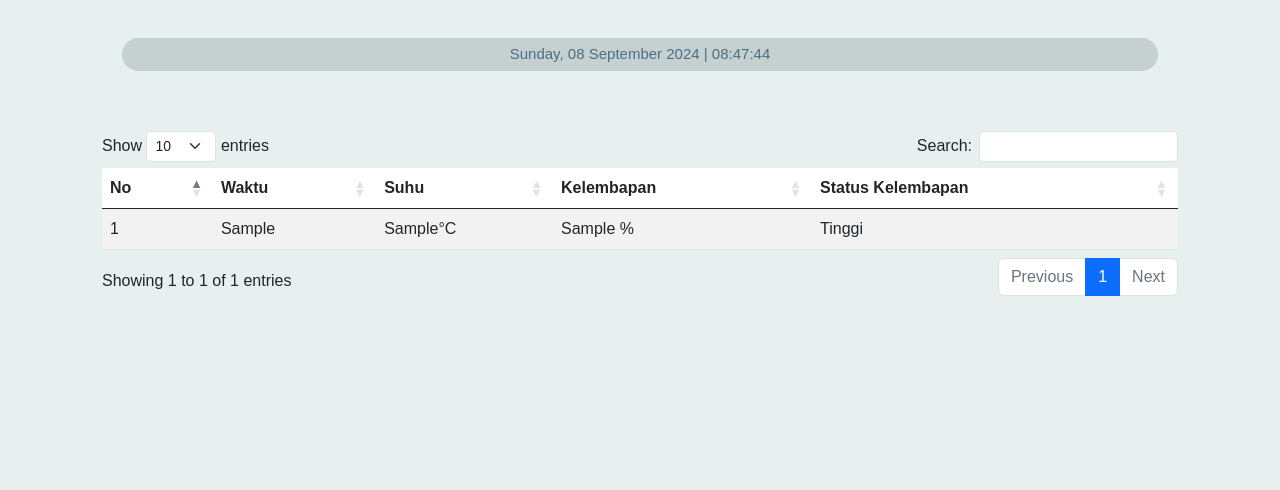
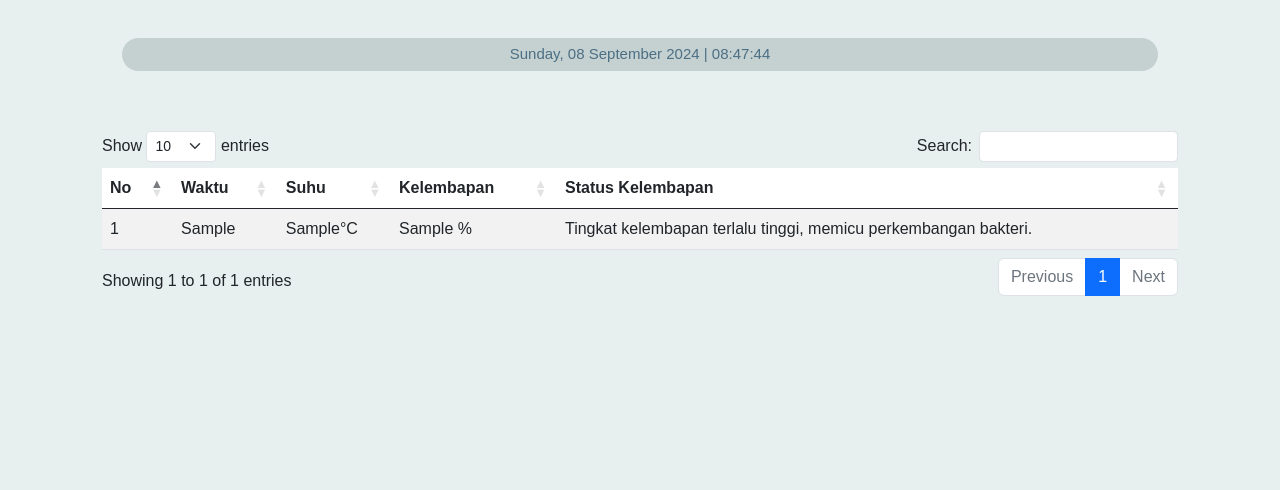
Before and after one commit to arincantikam26/digiroom, a PHP site: page /index.php?page=data in a window 1280 px wide. Shown: the part 158-648 px from the top of the page. Run offline with PHP 8.4, Linux system fonts and the light colour scheme; tables that the repository leaves empty or names only in its code hold one stand-in row (values such as "Sample post"); some libraries are stand-ins or nearby versions.

Commit message:
add new program

```diff
--- a/pages/data.php
+++ b/pages/data.php
@@ -21,7 +21,18 @@ $result = $conn->query($sql);
             if ($result->num_rows > 0) {
                 $no = 1;
                 while ($row = $result->fetch_assoc()) {
-                    $status = ($row['kelembapan'] > 50) ? 'Tinggi' : 'Baik';
+                    // Menentukan status kelembapan berdasarkan nilai kelembapan
+                    if ($row['kelembapan'] < 25) {
+                        $status = 'Tingkat kelembapan terlalu rendah, memicu kekeringan udara.';
+                    } elseif ($row['kelembapan'] >= 25 && $row['kelembapan'] < 30) {
+                        $status = 'Tingkat kelembapan udara yang rendah, namun cukup wajar.';
+                    } elseif ($row['kelembapan'] >= 30 && $row['kelembapan'] <= 60) {
+                        $status = 'Tingkat kelembapan udara yang ideal.';
+                    } elseif ($row['kelembapan'] > 60 && $row['kelembapan'] <= 70) {
+                        $status = 'Tingkat kelembapan udara yang tinggi, namun cukup wajar.';
+                    } else {
+                        $status = 'Tingkat kelembapan terlalu tinggi, memicu perkembangan bakteri.';
+                    }
             ?>
                     <tr>
                         <td><?= $no++ ?></td>
@@ -36,22 +47,18 @@ $result = $conn->query($sql);
                 echo '<tr><td colspan="5">Tidak ada data yang tersedia</td></tr>';
             }
             ?>
-
-
         </tbody>
-
     </table>
 </div>
+
 <script>
     $(document).ready(function() {
-        // $('#table_data').DataTable();
         $('#table_data').DataTable({
             "pageLength": 10,
             "ordering": true,
             "info": true,
             "searching": true
         });
-
     });
 </script>
 
```
Also changed, not shown: 1 other file.
